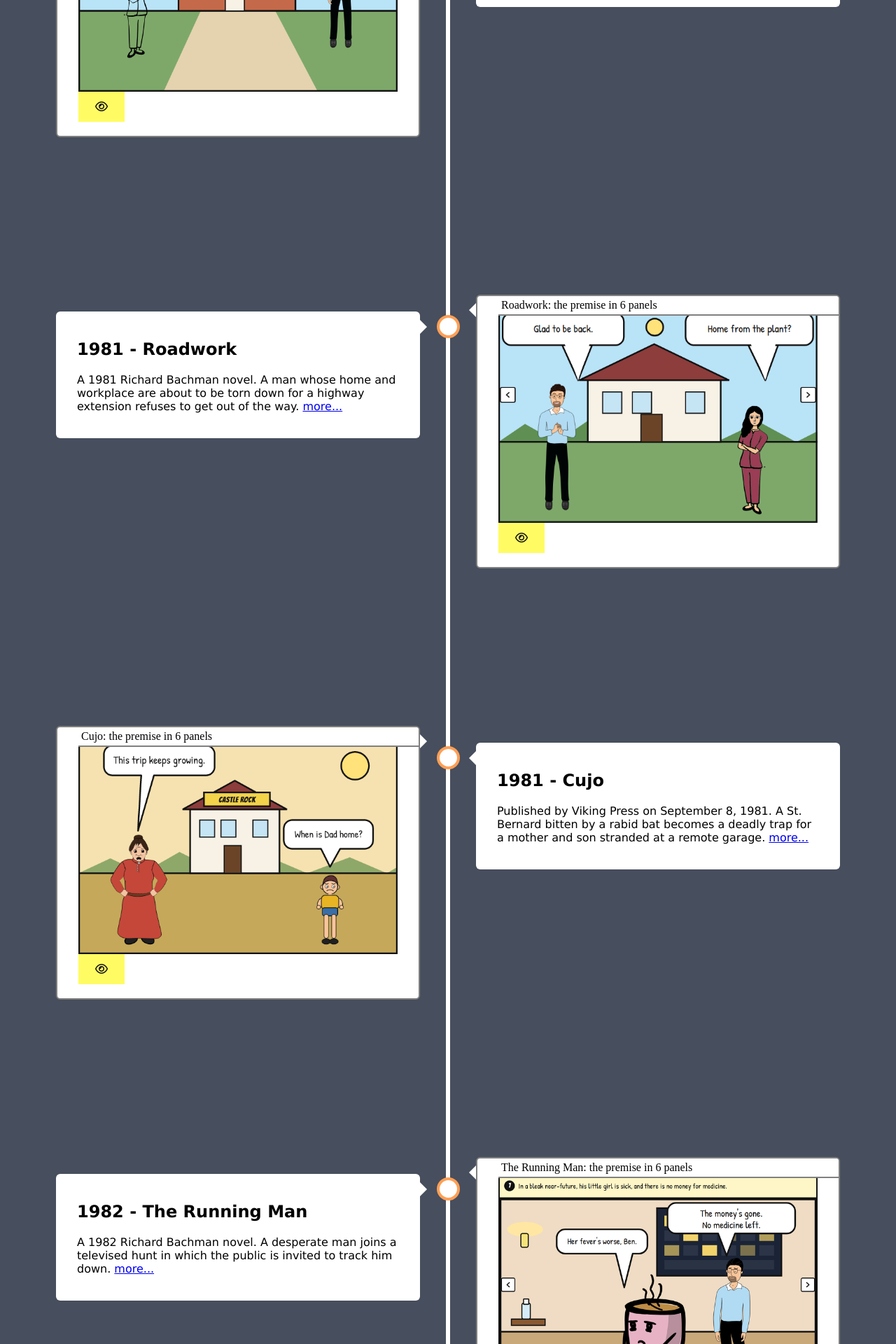
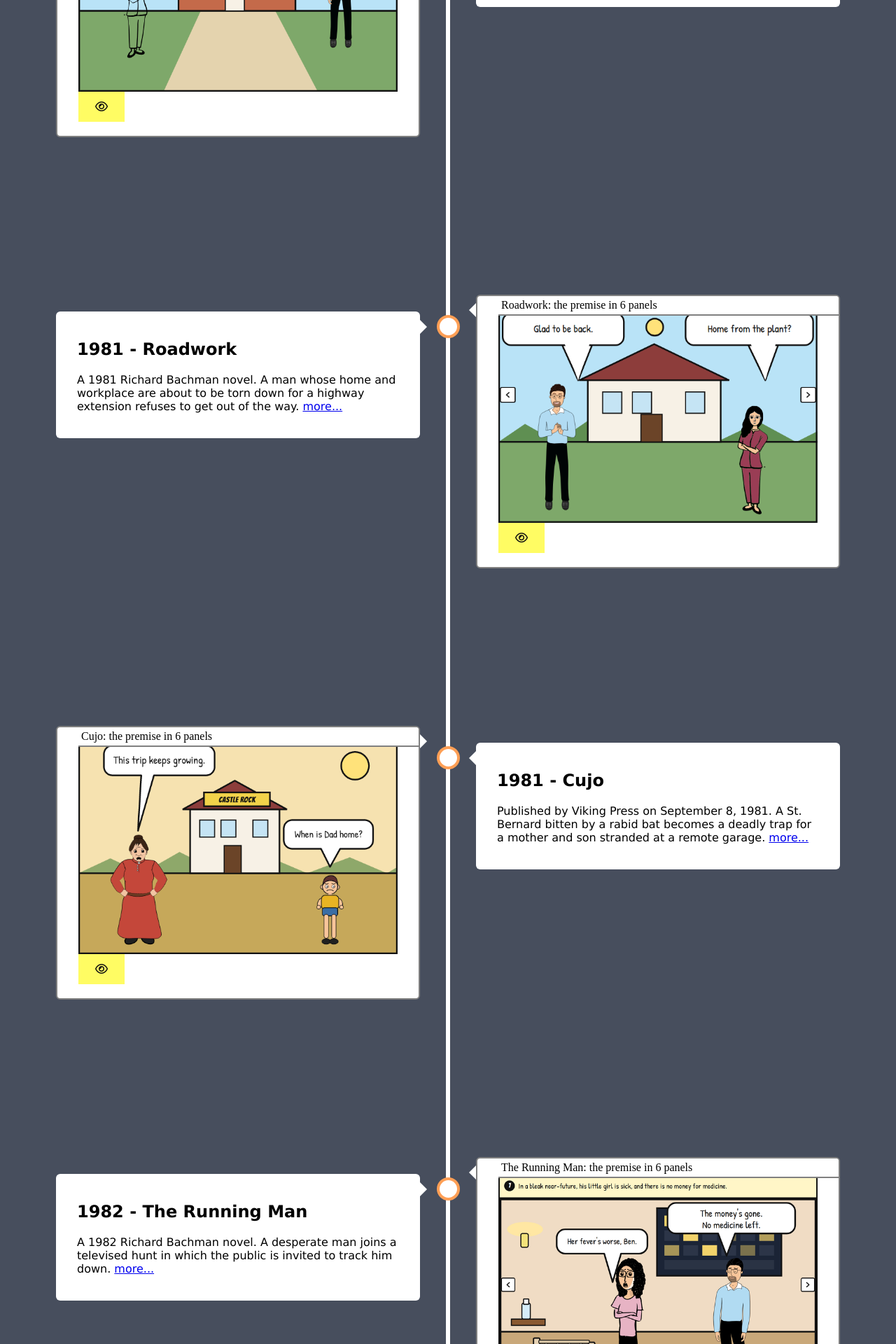
Before and after one commit to rajeshradhakrishnanmvk/timeline, a Jekyll site: the page built from index.html, in a window 1280 px wide. Shown: the part 4480-6400 px from the top of the page at 70% size. Built offline with Jekyll 4.4.1, drawn with Linux system fonts in a browser that asks for light colours.

Commit message:
Replace the mug Sheila with Dee and make the crib a cot.
Scene 1 now uses a full-size Comicgen Dee in a rose top beside a smaller slatted crib, with her line aimed at her mouth.

Co-authored-by: Rajesh Radhakrishnan <rajeshradhakrishnanmvk@users.noreply.github.com>

```diff
--- a/_includes/comicbook-the-running-man.html
+++ b/_includes/comicbook-the-running-man.html
@@ -42,21 +42,26 @@
 <rect x="22" y="228" width="64" height="12" fill="#8a5a32" stroke="#111" stroke-width="2"/>
 <rect x="42" y="198" width="16" height="30" rx="3" fill="#d5ecf8" stroke="#111" stroke-width="2"/>
 <rect x="45" y="190" width="10" height="10" rx="1" fill="#f7f7f7" stroke="#111" stroke-width="2"/>
-<rect x="56" y="286" width="18" height="86" rx="3" fill="#e7d3b4" stroke="#111" stroke-width="2.5"/>
-<rect x="214" y="304" width="14" height="66" rx="3" fill="#e7d3b4" stroke="#111" stroke-width="2.5"/>
-<rect x="72" y="324" width="144" height="26" rx="4" fill="#f7f1e6" stroke="#111" stroke-width="2.5"/>
-<rect x="78" y="312" width="4" height="28" fill="#d7c4a4" stroke="#111" stroke-width="1.2"/>
-<rect x="148" y="312" width="4" height="28" fill="#d7c4a4" stroke="#111" stroke-width="1.2"/>
-<rect x="186" y="312" width="4" height="28" fill="#d7c4a4" stroke="#111" stroke-width="1.2"/>
-<ellipse cx="108" cy="332" rx="20" ry="8" fill="#fff8ee" stroke="#111" stroke-width="2"/>
+<rect x="64" y="264" width="12" height="98" rx="2" fill="#e7d3b4" stroke="#111" stroke-width="2.5"/>
+<rect x="168" y="272" width="12" height="88" rx="2" fill="#e7d3b4" stroke="#111" stroke-width="2.5"/>
+<rect x="74" y="268" width="96" height="6" rx="2" fill="#d7c4a4" stroke="#111" stroke-width="1.6"/>
+<rect x="86" y="274" width="4" height="46" fill="#e7d3b4" stroke="#111" stroke-width="1.2"/>
+<rect x="108" y="274" width="4" height="46" fill="#e7d3b4" stroke="#111" stroke-width="1.2"/>
+<rect x="130" y="274" width="4" height="46" fill="#e7d3b4" stroke="#111" stroke-width="1.2"/>
+<rect x="152" y="274" width="4" height="46" fill="#e7d3b4" stroke="#111" stroke-width="1.2"/>
+<rect x="74" y="322" width="96" height="18" rx="3" fill="#f7f1e6" stroke="#111" stroke-width="2"/>
+<ellipse cx="104" cy="326" rx="16" ry="7" fill="#fff8ee" stroke="#111" stroke-width="1.6"/>
 <image href="{{ '/assets/comics/the-running-man/baby.svg' | relative_url }}" x="80" y="296" width="80" height="46"/>
-<rect x="74" y="346" width="140" height="7" rx="2" fill="#c4ae90" stroke="#111" stroke-width="2"/>
-<rect x="62" y="368" width="8" height="16" fill="#c4ae90" stroke="#111" stroke-width="1.5"/>
-<rect x="200" y="368" width="8" height="16" fill="#c4ae90" stroke="#111" stroke-width="1.5"/>
-<rect x="218" y="368" width="8" height="16" fill="#c4ae90" stroke="#111" stroke-width="1.5"/>
-<image href="{{ '/assets/comics/the-running-man/sheila.svg' | relative_url }}" x="71" y="0" width="437" height="524" transform="translate(579,0) scale(-1,1)"/>
+<rect x="76" y="290" width="4" height="60" fill="#c4ae90" stroke="#111" stroke-width="1.3"/>
+<rect x="136" y="290" width="4" height="60" fill="#c4ae90" stroke="#111" stroke-width="1.3"/>
+<rect x="156" y="290" width="4" height="60" fill="#c4ae90" stroke="#111" stroke-width="1.3"/>
+<rect x="74" y="288" width="96" height="6" rx="2" fill="#c4ae90" stroke="#111" stroke-width="1.8"/>
+<rect x="74" y="344" width="96" height="6" rx="2" fill="#c4ae90" stroke="#111" stroke-width="1.8"/>
+<rect x="68" y="356" width="7" height="14" fill="#c4ae90" stroke="#111" stroke-width="1.4"/>
+<rect x="168" y="356" width="7" height="14" fill="#c4ae90" stroke="#111" stroke-width="1.4"/>
+<image href="{{ '/assets/comics/the-running-man/sheila.svg' | relative_url }}" x="118" y="75" width="252" height="302" transform="translate(488,0) scale(-1,1)"/>
 <image href="{{ '/assets/comics/the-running-man/ben-sad-side.svg' | relative_url }}" x="276" y="92" width="249" height="298" transform="translate(801,0) scale(-1,1)"/>
-<path d="M 124 58 H 264 A 16 16 0 0 1 280 74 V 88 A 16 16 0 0 1 264 104 H 252 L 236 168 L 220 104 H 124 A 16 16 0 0 1 108 88 V 74 A 16 16 0 0 1 124 58 Z" fill="#fff" stroke="#111" stroke-width="3" stroke-linejoin="round"/>
+<path d="M 124 58 H 264 A 16 16 0 0 1 280 74 V 88 A 16 16 0 0 1 264 104 H 230 L 214 158 L 198 104 H 124 A 16 16 0 0 1 108 88 V 74 A 16 16 0 0 1 124 58 Z" fill="#fff" stroke="#111" stroke-width="3" stroke-linejoin="round"/>
 <text x="194" y="86" font-family="'Patrick Hand', 'Comic Neue', 'Comic Sans MS', cursive" font-size="16" fill="#111" text-anchor="middle">Her fever's worse, Ben.</text>
 <path d="M 334 8 H 544 A 16 16 0 0 1 560 24 V 50 A 16 16 0 0 1 544 66 H 446 L 430 108 L 414 66 H 334 A 16 16 0 0 1 318 50 V 24 A 16 16 0 0 1 334 8 Z" fill="#fff" stroke="#111" stroke-width="3" stroke-linejoin="round"/>
 <text x="439" y="34" font-family="'Patrick Hand', 'Comic Neue', 'Comic Sans MS', cursive" font-size="18" fill="#111" text-anchor="middle"><tspan x="439" dy="0">The money's gone.</tspan><tspan x="439" dy="22">No medicine left.</tspan></text>
@@ -231,5 +236,5 @@
         <button type="button" class="dot" aria-label="Show scene 6"></button>
     </div>
   </div>
-  <p class="rm-credit">Fan-made, unaffiliated, and spoiler-free. Dialogue is original. Not endorsed by Stephen King or his publishers. Characters rendered with <a href="https://gramener.com/comicgen/">Gramener Comicgen</a> (MIT). Character art: Ethan by Devarani B; Bean, Dey, Priya, and Ringo by Ramya Mylavarapu (CC0). Sheila is Bean. The baby is original fan art. Fonts: Patrick Hand &amp; Bangers (SIL OFL).</p>
+  <p class="rm-credit">Fan-made, unaffiliated, and spoiler-free. Dialogue is original. Not endorsed by Stephen King or his publishers. Characters rendered with <a href="https://gramener.com/comicgen/">Gramener Comicgen</a> (MIT). Character art: Ethan by Devarani B; Dee, Dey, Priya, and Ringo by Ramya Mylavarapu (CC0). Sheila is Dee. The baby is original fan art. Fonts: Patrick Hand &amp; Bangers (SIL OFL).</p>
 </section>
```
Also changed, not shown: README.md, assets/comics/the-running-man/panel-1.png, assets/comics/the-running-man/sheila.svg.
